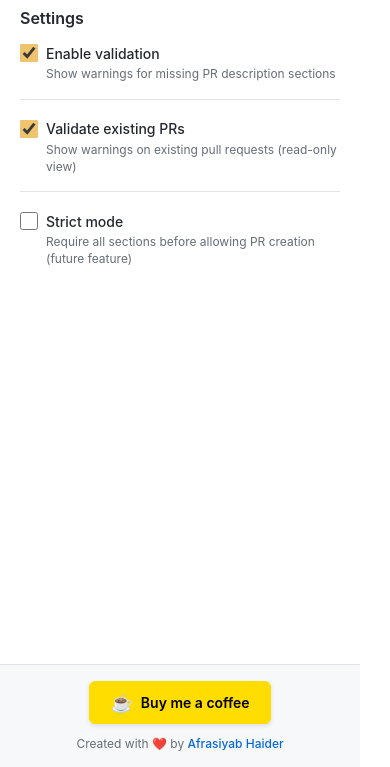
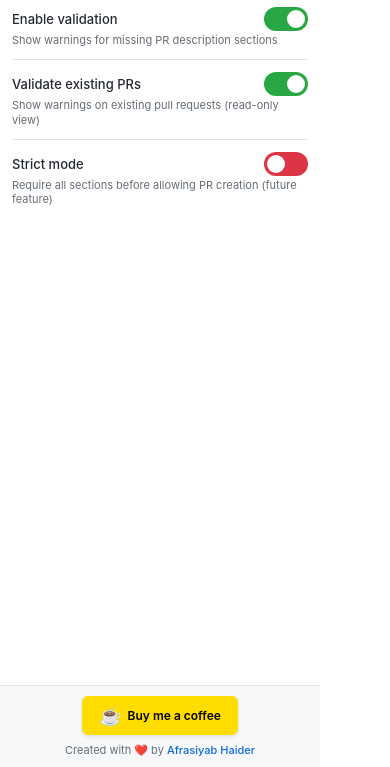
Before and after one commit to afrasiyabhaider/pr-description-guard, a website built with Vite: page src/popup.html in a window 390 px wide. Shown: the part 77-844 px from the top of the page. Built offline with nearby package versions, Linux system fonts and the light colour scheme.

Commit message:
chore: enhance settings management and UI responsiveness
- Implemented a new function to apply settings changes immediately, ensuring validation state is updated without delay.
- Improved message handling for settings updates, allowing for more reliable communication between the popup and content scripts.
- Added a fallback mechanism to listen for storage changes, ensuring settings are consistently applied across sessions.
- Updated popup styles for a more modern look, including a new toggle switch for enabling validation.
- Adjusted layout and spacing in the popup for better user experience and accessibility.

```diff
--- a/src/popup.css
+++ b/src/popup.css
@@ -7,8 +7,8 @@
 
 body {
   font-family: -apple-system, BlinkMacSystemFont, 'Segoe UI', Roboto, 'Helvetica Neue', Arial, sans-serif;
-  width: 360px;
-  min-height: 400px;
+  width: 320px;
+  min-height: auto;
   background: var(--bg-color, #ffffff);
   color: var(--text-color, #24292f);
 }
@@ -22,24 +22,24 @@
 /* Header */
 .popup-header {
   background: linear-gradient(135deg, #f0c36d 0%, #d4a556 100%);
-  padding: 16px;
+  padding: 10px 12px;
   border-bottom: 1px solid rgba(0, 0, 0, 0.1);
 }
 
 .header-content {
   display: flex;
   align-items: center;
-  gap: 12px;
+  gap: 8px;
 }
 
 .header-icon {
-  width: 32px;
-  height: 32px;
+  width: 24px;
+  height: 24px;
   border-radius: 4px;
 }
 
 .popup-header h1 {
-  font-size: 18px;
+  font-size: 16px;
   font-weight: 600;
   color: #735c0f;
   margin: 0;
@@ -48,25 +48,25 @@
 /* Main Content */
 .popup-main {
   flex: 1;
-  padding: 20px;
+  padding: 12px;
 }
 
 .settings-section,
 .about-section {
-  margin-bottom: 24px;
+  margin-bottom: 12px;
 }
 
 .settings-section h2,
 .about-section h2 {
-  font-size: 16px;
+  font-size: 14px;
   font-weight: 600;
-  margin-bottom: 16px;
+  margin-bottom: 10px;
   color: var(--text-color, #24292f);
 }
 
 .setting-item {
-  margin-bottom: 20px;
-  padding-bottom: 16px;
+  margin-bottom: 12px;
+  padding-bottom: 12px;
   border-bottom: 1px solid var(--border-color, #e1e4e8);
 }
 
@@ -79,27 +79,70 @@
 .setting-label {
   display: flex;
   align-items: center;
-  gap: 8px;
-  cursor: pointer;
+  justify-content: space-between;
   font-weight: 500;
-  font-size: 14px;
+  font-size: 13px;
   color: var(--text-color, #24292f);
-  margin-bottom: 4px;
+  margin-bottom: 2px;
 }
 
-.setting-label input[type="checkbox"] {
+/* Toggle Switch Styles */
+.toggle-switch {
+  position: relative;
+  display: inline-block;
+  width: 44px;
+  height: 24px;
+  cursor: pointer;
+}
+
+.toggle-switch input {
+  opacity: 0;
+  width: 0;
+  height: 0;
+}
+
+.toggle-slider {
+  position: absolute;
+  cursor: pointer;
+  top: 0;
+  left: 0;
+  right: 0;
+  bottom: 0;
+  background-color: #dc3545; /* Red when off */
+  transition: 0.3s;
+  border-radius: 26px;
+}
+
+.toggle-slider:before {
+  position: absolute;
+  content: "";
+  height: 18px;
   width: 18px;
-  height: 18px;
-  cursor: pointer;
-  accent-color: #f0c36d;
+  left: 3px;
+  bottom: 3px;
+  background-color: white;
+  transition: 0.3s;
+  border-radius: 50%;
+}
+
+.toggle-switch input:checked + .toggle-slider {
+  background-color: #28a745; /* Green when on */
+}
+
+.toggle-switch input:checked + .toggle-slider:before {
+  transform: translateX(20px);
+}
+
+.toggle-switch:hover .toggle-slider {
+  box-shadow: 0 0 0 2px rgba(0, 0, 0, 0.1);
 }
 
 .setting-description {
-  font-size: 12px;
+  font-size: 11px;
   color: var(--text-secondary, #656d76);
-  margin-left: 26px;
-  margin-top: 4px;
-  line-height: 1.4;
+  margin-left: 0;
+  margin-top: 2px;
+  line-height: 1.3;
 }
 
 .about-text {
@@ -117,7 +160,7 @@
 
 /* Footer */
 .popup-footer {
-  padding: 16px 20px;
+  padding: 10px 12px;
   background: var(--bg-secondary, #f6f8fa);
   border-top: 1px solid var(--border-color, #e1e4e8);
   margin-top: auto;
@@ -125,11 +168,11 @@
 
 .credits {
   text-align: center;
-  margin-top: 12px;
+  margin-top: 8px;
 }
 
 .credits p {
-  font-size: 12px;
+  font-size: 11px;
   color: var(--text-secondary, #656d76);
 }
 
@@ -152,13 +195,13 @@
 .coffee-button {
   display: inline-flex;
   align-items: center;
-  gap: 8px;
-  padding: 10px 20px;
+  gap: 6px;
+  padding: 8px 16px;
   background: #FFDD00; /* Buy Me a Coffee brand yellow */
   color: #000;
   text-decoration: none;
   border-radius: 6px;
-  font-size: 14px;
+  font-size: 12px;
   font-weight: 600;
   transition: transform 0.2s, box-shadow 0.2s, background-color 0.2s;
   box-shadow: 0 2px 4px rgba(0, 0, 0, 0.1);
--- a/src/popup.html
+++ b/src/popup.html
@@ -20,26 +20,35 @@
         <h2>Settings</h2>
 
         <div class="setting-item">
-          <label class="setting-label">
-            <input type="checkbox" id="enableValidation" checked>
+          <div class="setting-label">
             <span>Enable validation</span>
-          </label>
+            <label class="toggle-switch">
+              <input type="checkbox" id="enableValidation" checked>
+              <span class="toggle-slider"></span>
+            </label>
+          </div>
           <p class="setting-description">Show warnings for missing PR description sections</p>
         </div>
 
         <div class="setting-item">
-          <label class="setting-label">
-            <input type="checkbox" id="showOnExistingPRs" checked>
+          <div class="setting-label">
             <span>Validate existing PRs</span>
-          </label>
+            <label class="toggle-switch">
+              <input type="checkbox" id="showOnExistingPRs" checked>
+              <span class="toggle-slider"></span>
+            </label>
+          </div>
           <p class="setting-description">Show warnings on existing pull requests (read-only view)</p>
         </div>
 
         <div class="setting-item">
-          <label class="setting-label">
-            <input type="checkbox" id="strictMode" unchecked>
+          <div class="setting-label">
             <span>Strict mode</span>
-          </label>
+            <label class="toggle-switch">
+              <input type="checkbox" id="strictMode">
+              <span class="toggle-slider"></span>
+            </label>
+          </div>
           <p class="setting-description">Require all sections before allowing PR creation (future feature)</p>
         </div>
       </section>
--- a/src/popup.js
+++ b/src/popup.js
@@ -28,13 +28,23 @@
  */
 async function saveSettings(settings) {
   try {
+    // Save to storage first - this will trigger storage.onChanged listener in content script
     await chrome.storage.sync.set(settings);
-    // Notify content script of settings change
-    chrome.tabs.query({ url: '*://github.com/*' }, (tabs) => {
-      tabs.forEach(tab => {
-        chrome.tabs.sendMessage(tab.id, { type: 'SETTINGS_UPDATED', settings });
-      });
-    });
+
+    // Also try to send message directly (faster, but storage listener is fallback)
+    try {
+      const tabs = await chrome.tabs.query({ url: '*://github.com/*' });
+      for (const tab of tabs) {
+        try {
+          await chrome.tabs.sendMessage(tab.id, { type: 'SETTINGS_UPDATED', settings });
+        } catch (error) {
+          // Message failed, but storage listener will handle it
+          // This is fine - storage.onChanged is more reliable
+        }
+      }
+    } catch (error) {
+      // Query failed, but storage listener will still work
+    }
   } catch (error) {
     console.error('Error saving settings:', error);
   }
```
Also changed, not shown: src/content.ts (+70 -16 lines).
